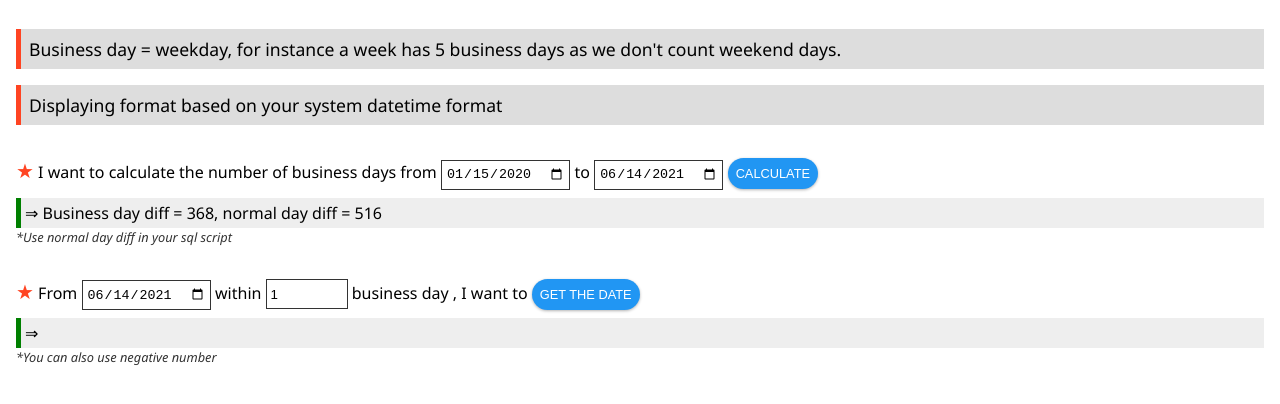
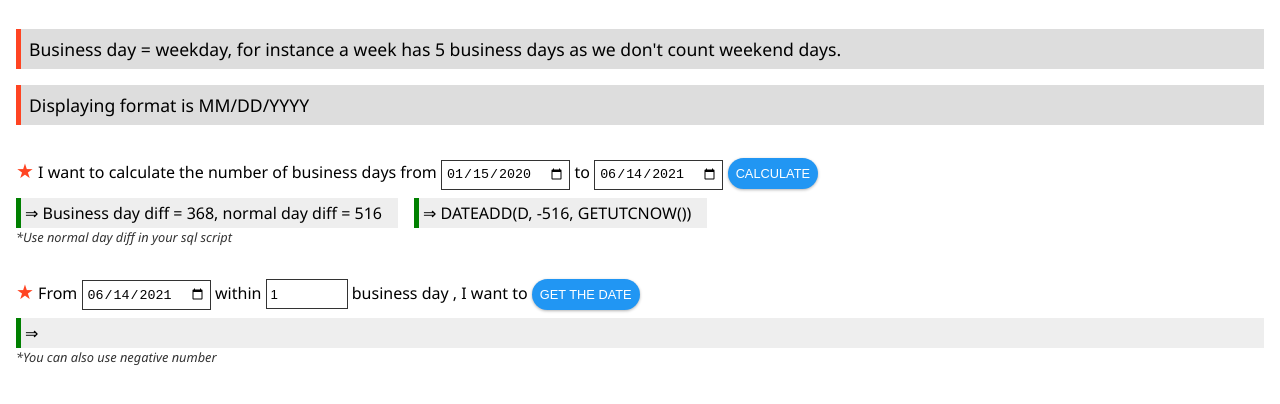
Before and after one commit to oclockvn/business-diff-calculator, a plain HTML site: page index.html in a window 1280 px wide. Both pictures are taken after typing "2020-01-15" into the empty fields and a click on the button "CALCULATE". Shown: the part 84-488 px from the top of the page. Drawn offline with Linux system fonts and the light colour scheme.

Commit message:
update sql

```diff
--- a/app.js
+++ b/app.js
@@ -8,7 +8,7 @@ const fromDate2 = document.getElementById('fromDate2');
 
 const diffResult = document.getElementById('diffResult');
 const targetDateEle = document.getElementById('targetDate');
-const sqlEle = document.getElementById('sql');
+const sqlEle = document.getElementById('sqlResult');
 
 toDate.valueAsDate = new Date();
 fromDate2.valueAsDate = new Date();
@@ -27,9 +27,10 @@ btnDayDiff.addEventListener('click', () => {
 
   const dayDiff = to.diff(from, 'days');
   const bizDiff = to.businessDiff(from);
-  console.log(`day diff: ${dayDiff}, business diff: ${bizDiff}`);
+  const sqlDiff = -1 * dayDiff;
 
   diffResult.innerHTML = `Business day diff = ${bizDiff}, normal day diff = ${dayDiff}`;
+  sqlEle.innerHTML = `DATEADD(D, ${sqlDiff}, GETUTCNOW())`;
 });
 
 btnGetDate.addEventListener('click', () => {
--- a/index.html
+++ b/index.html
@@ -22,7 +22,7 @@
 
     <section style="padding-top: 0;">
       <blockquote>
-        Displaying format based on your system datetime format
+        Displaying format is MM/DD/YYYY
       </blockquote>
     </section>
 
@@ -32,7 +32,10 @@
       <span>to</span>
       <input type="date" name="toDate" id="toDate">
       <button id='btnDayDiff' type="button">Calculate</button>
-      <div class="result" id="diffResult"></div>
+      <div class="flex">
+        <div class="result" id="diffResult" style="margin-right: 1rem;"></div>
+        <div class="result" id="sqlResult"></div>
+      </div>
       <div class="helptext">*Use normal day diff in your sql script</div>
     </section>
 
--- a/style.css
+++ b/style.css
@@ -49,6 +49,7 @@ input {
 .result {
   border-left: 5px solid green;
   padding: .25rem;
+  padding-right: 1rem;
   background: #eee;
   margin-top: .5rem;
 }
@@ -67,3 +68,8 @@ input {
   color: #333;
   font-style: italic;
 }
+
+.flex {
+  display: flex;
+  align-items: center;
+}
```
